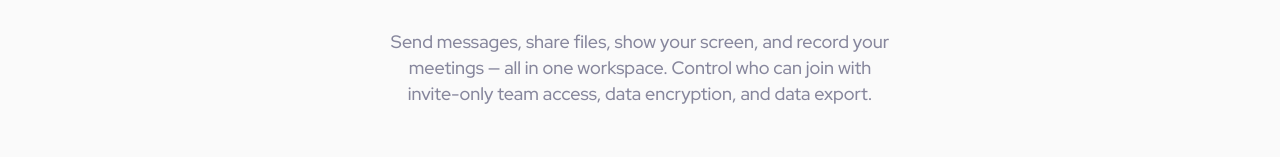
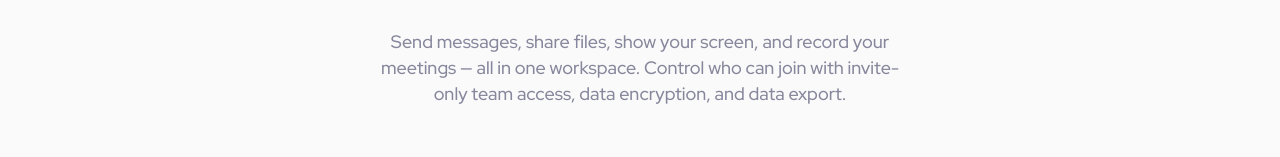
Before and after one commit to hcxweb/meet-landing-page, a website: page index.html in a window 1280 px wide. Shown: the part 1649-1806 px from the top of the page. Drawn offline with Linux system fonts and the light colour scheme.

Commit message:
minor size change

```diff
--- a/sass/layout/_main.scss
+++ b/sass/layout/_main.scss
@@ -65,7 +65,7 @@
     }
 
     p {
-        max-width: 51rem;
+        max-width: 53rem;
         margin: 0 auto;
 
         @media (max-width: 48em) {
```
Also changed, not shown: css/style.css.
